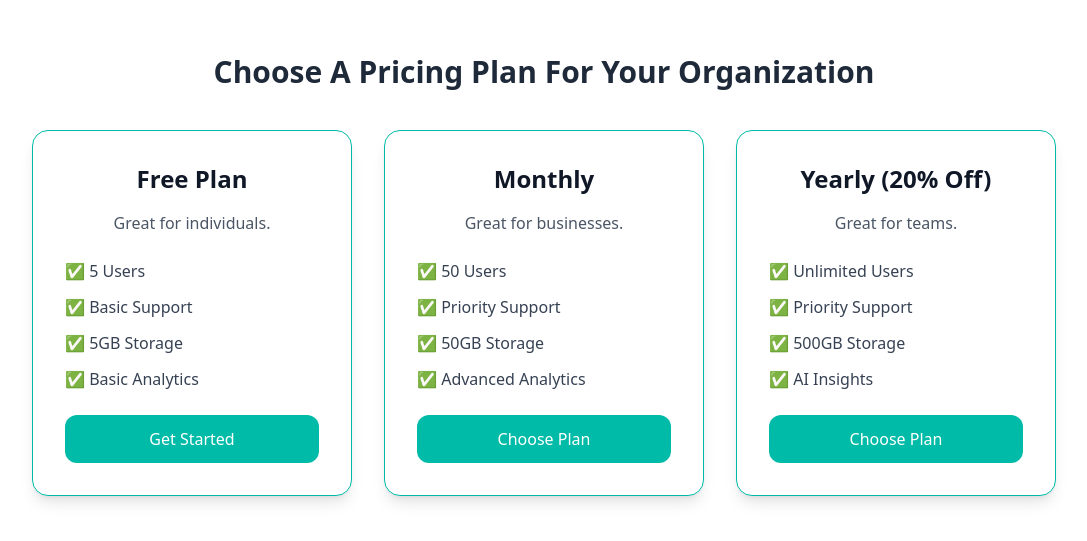
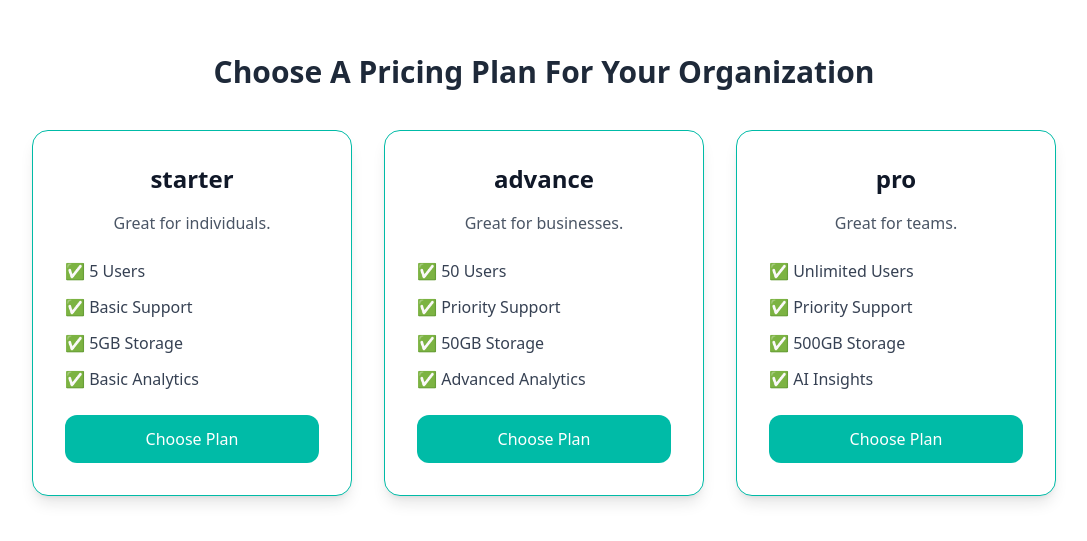
Before and after one commit to Kazim68/Work-Nexus-Frontend, a React (Vite) app: page /pricing-plan in a window 1280 px wide. Shown: the part 125-666 px from the top of the page, without its empty margins (96-1183 px from the left). Built offline with nearby package versions, Linux system fonts and the light colour scheme.

Commit message:
Payment complete

```diff
--- a/src/Components/Auth/SignIn/SignIn.jsx
+++ b/src/Components/Auth/SignIn/SignIn.jsx
@@ -43,7 +43,7 @@ const SignIn = () => {
 
         dispatch(signInSuccess(response.data));
         toast.success("Login successful!");
-        navigate("/dashboard"); // Redirect to your desired route
+        navigate("/orgInfo"); // Redirect to your desired route
       } else {
         toast.error(response.data.message || "Login failed.");
       }
--- a/src/Components/Auth/SignUp/OTPverification.jsx
+++ b/src/Components/Auth/SignUp/OTPverification.jsx
@@ -20,7 +20,6 @@ export default function OTPVerification() {
   useEffect(() => {
     if (timer > 0) {
       const interval = setInterval(() => setTimer((prev) => prev - 1), 1000);
-      localStorage.setItem("timer", timer);
       return () => clearInterval(interval);
     } else {
       setCanResend(true);
--- a/src/Components/Payment/PricingPlan.jsx
+++ b/src/Components/Payment/PricingPlan.jsx
@@ -4,7 +4,7 @@ import { create } from '../../Api/Api';
 
 const PricingPlan = () => {
   const navigate = useNavigate();
-
+  const employeeId = localStorage.getItem("employeee_id")
   const [isModalOpen, setIsModalOpen] = useState(false);
   const [selectedPlan, setSelectedPlan] = useState({ name: '', price: 0, features: [] });
 
@@ -17,10 +17,10 @@ const PricingPlan = () => {
     setIsModalOpen(false);
   };
 
-  const handleProceed = async(amount) => {
+  const handleProceed = async(amount , name) => {
 
       try {
-        const res = await create('/payment/create-checkout-session' , {amount:amount});
+        const res = await create('/payment/create-checkout-session' , {amount:amount , employeeId:employeeId , planType:name});
         window.location.href = res.data.url; // redirect to Stripe
       } catch (err) {
         console.error('Checkout error:', err);
@@ -38,18 +38,18 @@ const PricingPlan = () => {
       <div className="grid grid-cols-1 md:grid-cols-3 gap-8 w-full max-w-5xl">
         {[
           {
-            name: "Free Plan",
+            name: "starter",
             price: 0,
             features: ["5 Users", "Basic Support", "5GB Storage", "Basic Analytics"]
           },
           {
-            name: "Monthly",
+            name: "advance",
             price: 50,
             features: ["50 Users", "Priority Support", "50GB Storage", "Advanced Analytics"]
           },
           {
-            name: "Yearly (20% Off)",
-            price: 1000,
+            name: "pro",
+            price: 100,
             features: ["Unlimited Users", "Priority Support", "500GB Storage", "AI Insights"]
           }
         ].map((plan, index) => (
@@ -100,7 +100,7 @@ const PricingPlan = () => {
                 Close
               </button>
               <button
-                onClick={()=>handleProceed(selectedPlan.price)}
+                onClick={()=>handleProceed(selectedPlan.price , selectedPlan.name)}
                 className="py-2 px-4 bg-teal-500 text-white font-medium rounded-lg hover:bg-teal-700 transition duration-300"
               >
                 Proceed to Payment
```
